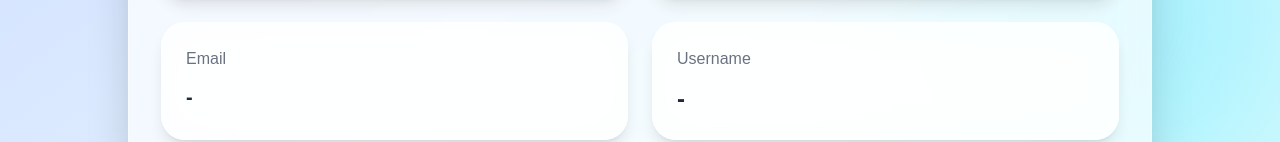
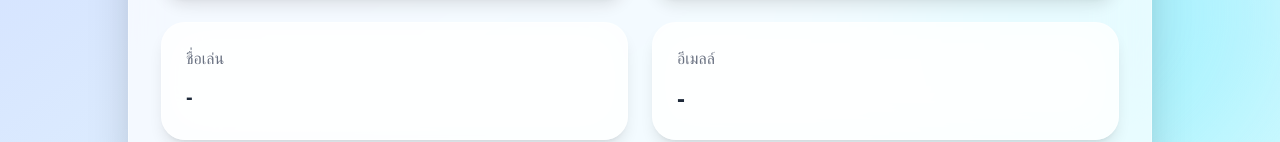
Before and after one commit to Paprem39/finance-tracker, a Next.js app: page /profile in a window 1280 px wide. Shown: the part 753-895 px from the top of the page. Built offline with nearby package versions, Linux system fonts and the light colour scheme.

Commit message:
edit rank name and email

```diff
--- a/src/app/profile/page.tsx
+++ b/src/app/profile/page.tsx
@@ -198,11 +198,11 @@ export default function ProfilePage() {
               transition
             ">
               <p className="text-gray-500 mb-3">
-                Email
+                ชื่อเล่น
               </p>
 
               <h3 className="text-xl font-black text-gray-800 break-all">
-                {email || "-"}
+                {nickname || "-"}
               </h3>
             </div>
 
@@ -218,11 +218,11 @@ export default function ProfilePage() {
               transition
             ">
               <p className="text-gray-500 mb-3">
-                Username
+                อีเมลล์
               </p>
 
               <h3 className="text-2xl font-black text-gray-800">
-                {username || "-"}
+                {email || "-"}
               </h3>
             </div>
 
```
